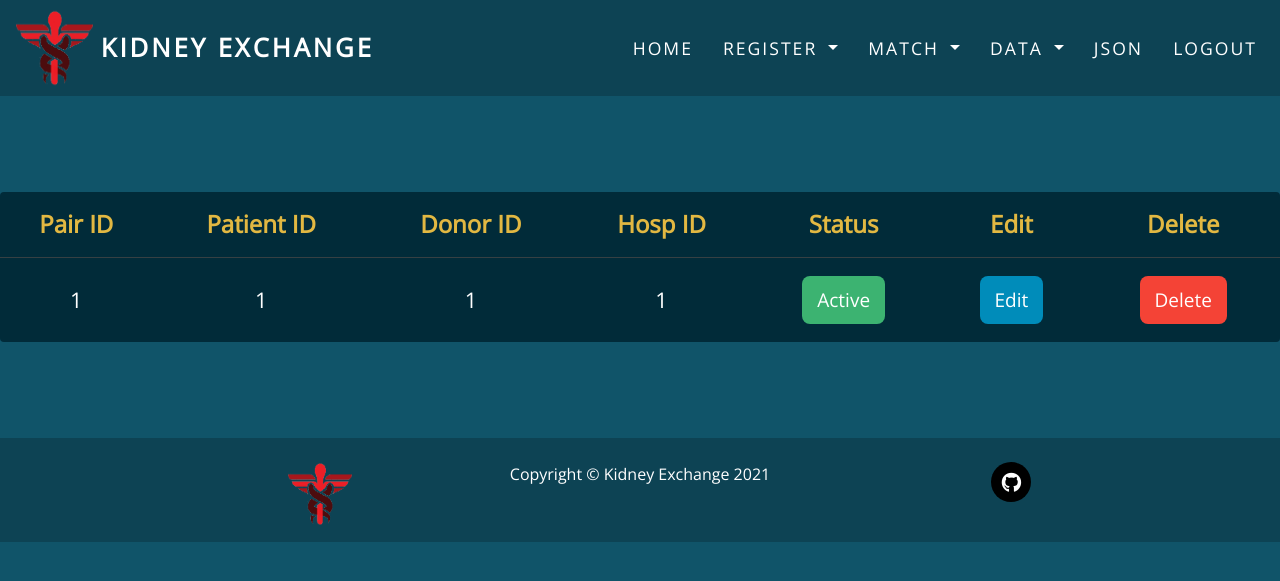
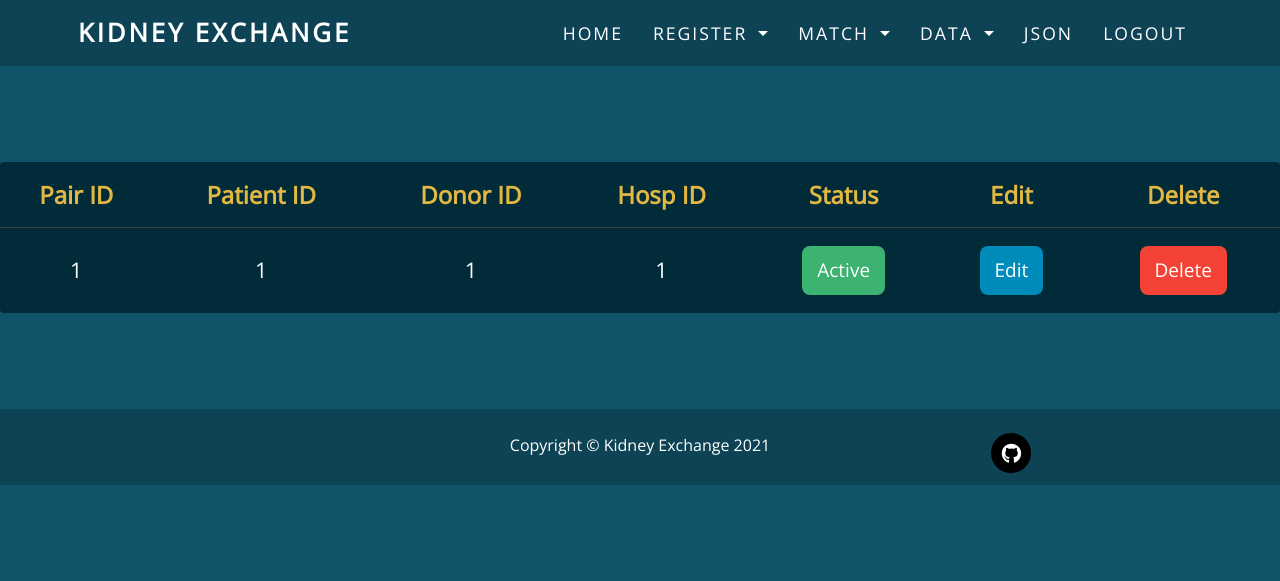
Before and after one commit to siv2r/kidney-exchange, a PHP site: page /pages/dataOverview.php in a window 1280 px wide. Shown: the top 581 px of the page. Run offline with PHP 8.4, Linux system fonts and the light colour scheme; the visitor is signed in with stand-in values (Sample User, id 1); tables that the repository leaves empty or names only in its code hold one stand-in row (values such as "Sample post").

Commit message:
removed logo from navbar and footer

```diff
--- a/include/footer.inc.php
+++ b/include/footer.inc.php
@@ -83,7 +83,7 @@
     <div class="row">
         <div class="col-lg-2"></div>
         <div class="col-lg-2 text-center">
-            <img src="/kidney-exchange/images/logo3.png" id="brand_logo">
+
         </div>
         <div class="col-lg-4 mt-2">
             <p class="text-center">Copyright &copy; Kidney Exchange 2021</p>
--- a/templates/navBar.php
+++ b/templates/navBar.php
@@ -86,8 +86,7 @@ if (!isset($_SESSION)) {
 }
 </style>
 <nav class="navbar navbar-expand-lg py-0">
-  <div class="container-fluid px-2 py-0">
-    <img src="/kidney-exchange/images/logo3.png" class="brand_logo mx-2">
+  <div class="container px-2 py-0">
     <a class="navbar-brand" href="/kidney-exchange/">KIDNEY EXCHANGE</a>
     <button class="navbar-toggler" type="button" data-bs-toggle="collapse" data-bs-target="#navbarSupportedContent" aria-controls="navbarSupportedContent" aria-expanded="false" aria-label="Toggle navigation">
     <i class="fa fa-bars" aria-hidden="true"></i>
```
